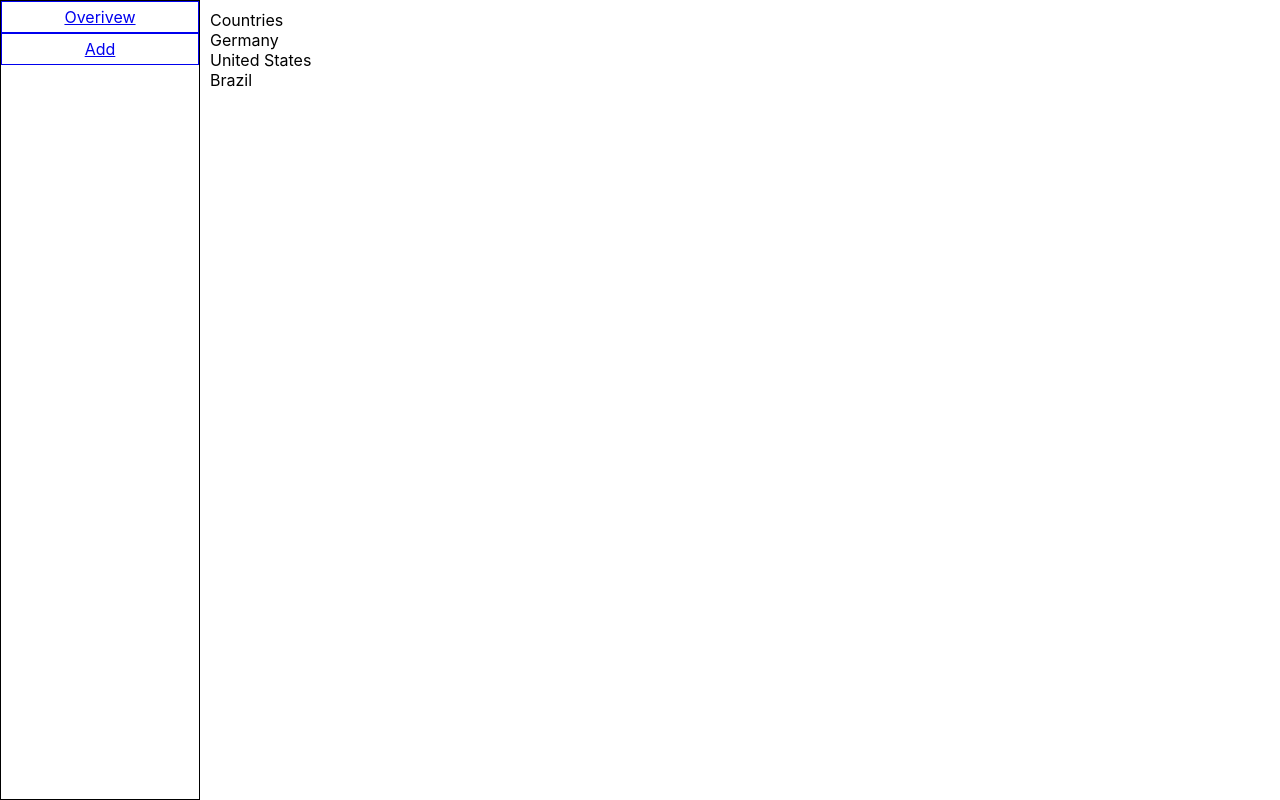
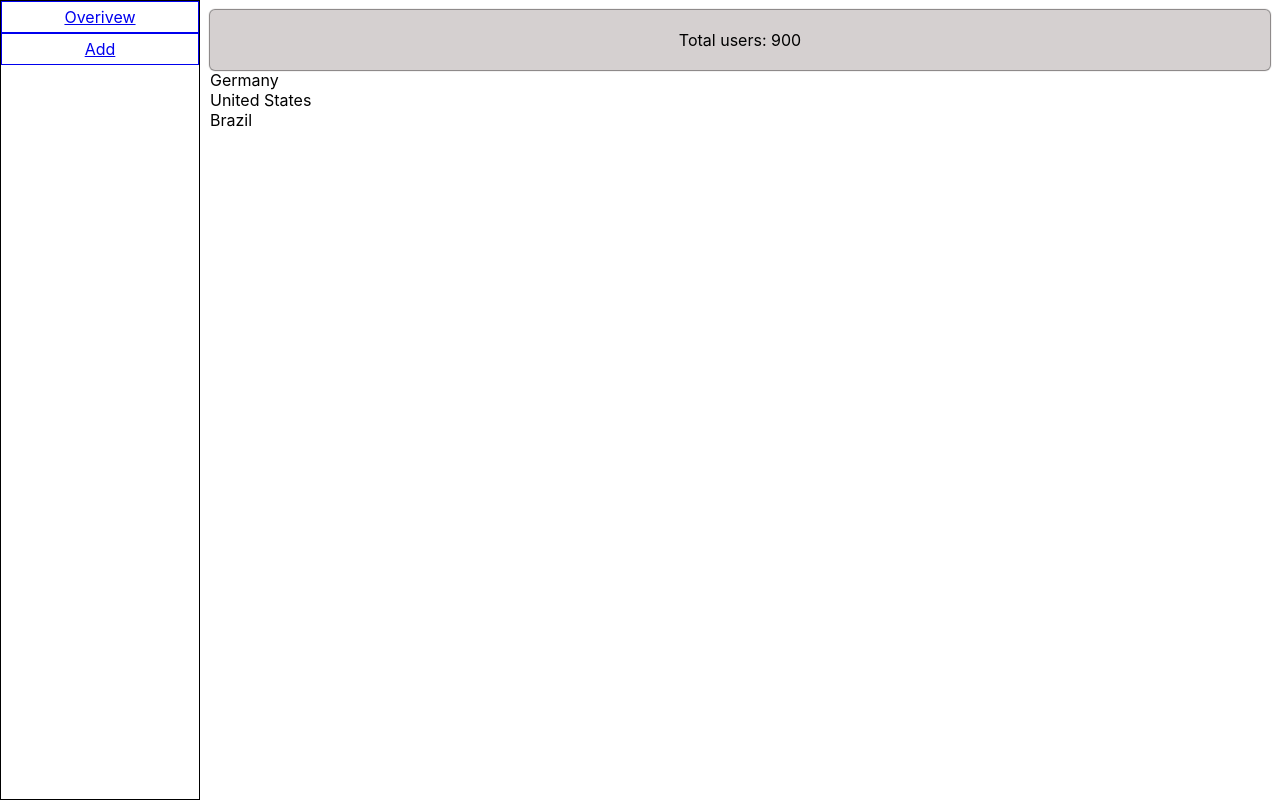
Before and after one commit to lioryarkon9/location-tracker, a React (Create React App) app in the folder client/: page /overview in a window 1280 px wide. Built offline with nearby package versions, Linux system fonts and the light colour scheme.

Commit message:
total users box;

```diff
--- a/client/src/components/Overview.tsx
+++ b/client/src/components/Overview.tsx
@@ -1,6 +1,8 @@
 import React from "react";
+import styled from "styled-components";
 
 import { Country } from "../types";
+import { theme } from "../theme";
 
 import countriesList from "../response.mock.json";
 
@@ -15,7 +17,13 @@ function getCountries(): Promise<Country[]> {
   );
 }
 
+function getTotalUsers(countries: Country[]): number {
+  return countries.reduce((sumUsers, country) => sumUsers += country.users, 0);
+}
+
 function Overview({ countries, setCountries }: Props): JSX.Element {
+  const totalUsers = getTotalUsers(countries ?? []);
+
   async function fetchCountries() {
     try {
       return await getCountries();
@@ -36,7 +44,9 @@ function Overview({ countries, setCountries }: Props): JSX.Element {
 
   return (
     <div>
-      <div>Countries</div>
+      <TotalUsers>
+        Total users: {totalUsers}
+      </TotalUsers>
       {countries?.map((country) => (
         <div key={country.name}>{country.name}</div>
       ))}
@@ -44,4 +54,17 @@ function Overview({ countries, setCountries }: Props): JSX.Element {
   );
 }
 
+const TotalUsers = styled.div`
+  border-radius: 5px;
+  box-shadow: 0 0 1px 1px ${theme.colors.totalUsersBoxBorder};
+  background-color: ${theme.colors.totalUsersBoxBackground};
+  padding: 20px;
+  display: flex;
+  justify-content: center;
+
+  @media only screen and (max-width: 600px) {
+    display: block
+  }
+`;
+
 export default Overview;
--- /dev/null
+++ b/client/src/theme.ts
@@ -0,0 +1,6 @@
+export const theme = {
+  colors: {
+    totalUsersBoxBackground: "#d5d0d0",
+    totalUsersBoxBorder: "#827e7e"
+  }
+}
--- a/client/src/types.ts
+++ b/client/src/types.ts
@@ -2,7 +2,7 @@ import { type } from "os";
 
 export interface Country {
   name: string;
-  users: Number;
+  users: number;
 }
 
 export type AddCountry = (country: Country) => void;
```
